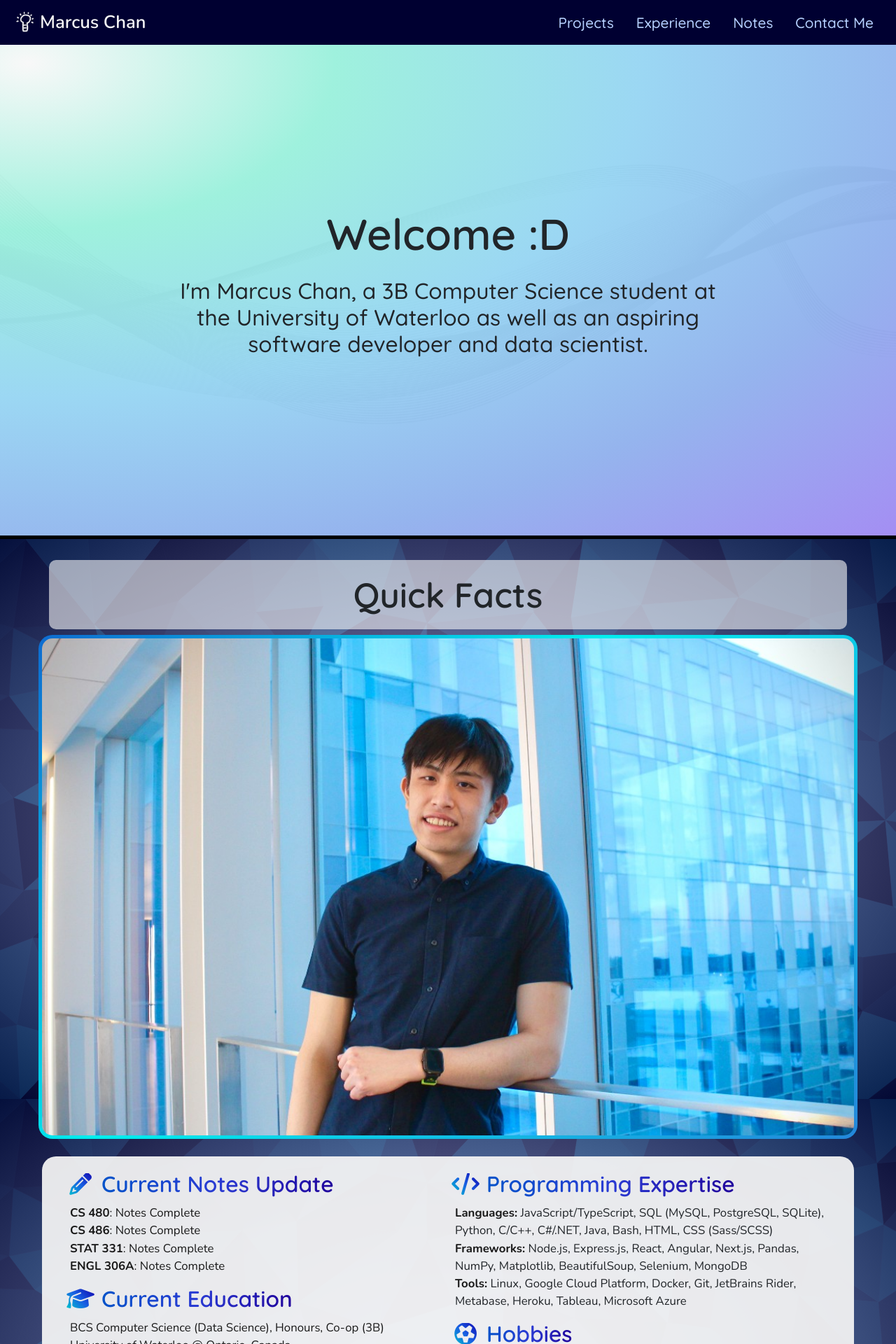
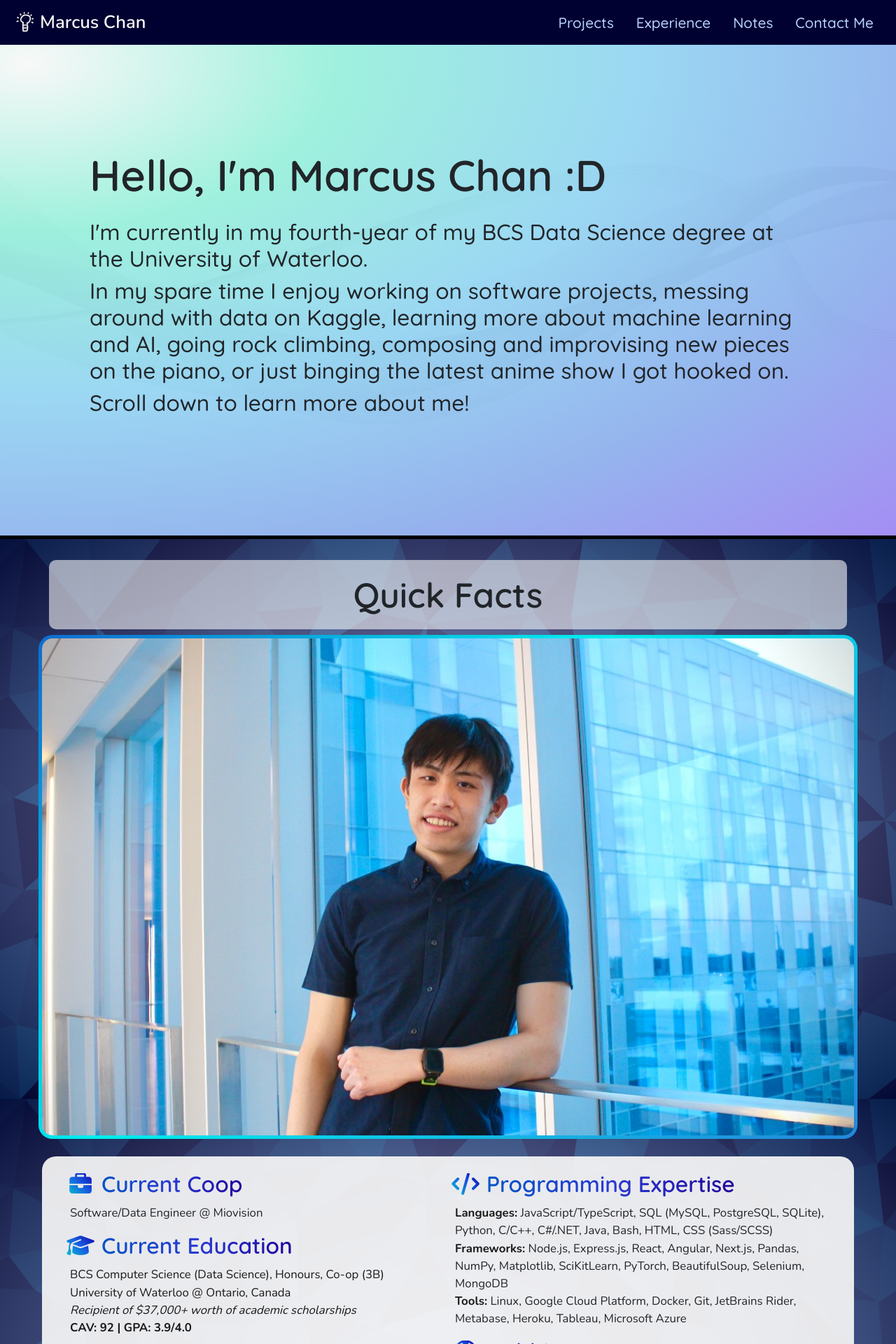
Before and after one commit to mcpenguin/the-arctic-blog, a React (Create React App) app: page / in a window 1280 px wide. Shown: the top 1920 px of the page at 70% size. Built offline with nearby package versions, Linux system fonts and the light colour scheme.

Commit message:
improvements to website

```diff
--- a/src/components/AboutMe/AboutMe.tsx
+++ b/src/components/AboutMe/AboutMe.tsx
@@ -18,6 +18,7 @@ interface personalFactProps {
   iconName: string;
   title: string;
   body: React.ReactNode;
+  show: boolean;
 }
 
 interface NotesMetadata {
@@ -34,7 +35,10 @@ const getNotesStatus = () => {
   for (const metadata of Object.values(latestCourses)) {
     res.push(
       <span>
-        <a href="#notes"><strong>{metadata.shortTitle}</strong>: {metadata.notesStatus}</a> <br />
+        <a href="#notes">
+          <strong>{metadata.shortTitle}</strong>: {metadata.notesStatus}
+        </a>{" "}
+        <br />
       </span>,
     );
   }
@@ -42,7 +46,10 @@ const getNotesStatus = () => {
 };
 
 const PersonalFact = (props: personalFactProps) => {
-  const { iconName, title, body } = props;
+  const {
+    iconName, title, body, show,
+  } = props;
+  if (show) {
     return (
       <>
         <div className="personal-facts-head">
@@ -54,6 +61,8 @@ const PersonalFact = (props: personalFactProps) => {
         <p className="personal-facts-body">{body}</p>
       </>
     );
+  }
+  return null;
 };
 
 // eslint-disable-next-line no-unused-vars
@@ -77,26 +86,32 @@ const AboutMe = (props) => (
                 // icon={NotesIcon}
                 title="Current Notes Update"
                 body={getNotesStatus()}
+                show={false}
               />
-              {/* <PersonalFact
+              <PersonalFact
                 iconName="fas fa-briefcase"
                 title="Current Coop"
-                body={<>R&D Engineer @ Ansys</>}
-              /> */}
+                body={<>Software/Data Engineer @ Miovision</>}
+                show
+              />
               <PersonalFact
                 iconName="fas fa-graduation-cap"
                 title="Current Education"
                 body={(
                   <span>
-                    BCS Computer Science (Data Science), Honours, Co-op ({CURRENT_TERM})
+                    BCS Computer Science (Data Science), Honours, Co-op (
+                    {CURRENT_TERM})
                     <br />
                     University of Waterloo @ Ontario, Canada
                     <br />
-                    <em>Recipient of $37,000+ worth of academic scholarships</em>
+                    <em>
+                      Recipient of $37,000+ worth of academic scholarships
+                    </em>
                     <br />
                     <strong>CAV: 92 | GPA: 3.9/4.0</strong>
                   </span>
                 )}
+                show
               />
             </div>
             <div className="second">
@@ -111,13 +126,15 @@ const AboutMe = (props) => (
                     <br />
                     <span className="pro-title">Frameworks:</span> Node.js,
                     Express.js, React, Angular, Next.js, Pandas, NumPy,
-                    Matplotlib, BeautifulSoup, Selenium, MongoDB
+                    Matplotlib, SciKitLearn, PyTorch, BeautifulSoup, Selenium,
+                    MongoDB
                     <br />
                     <span className="pro-title">Tools:</span> Linux, Google
                     Cloud Platform, Docker, Git, JetBrains Rider, Metabase,
                     Heroku, Tableau, Microsoft Azure
                   </>
                 )}
+                show
               />
               <PersonalFact
                 iconName="far fa-futbol"
@@ -128,6 +145,7 @@ const AboutMe = (props) => (
                     climbing, anime
                   </span>
                 )}
+                show
               />
             </div>
           </div>
--- a/src/components/ContactMe/ContactMe.scss
+++ b/src/components/ContactMe/ContactMe.scss
@@ -134,6 +134,13 @@
     color: #ffffff;
 }
 
+.wrapper .kaggle:hover,
+.wrapper .kaggle:hover .tooltip,
+.wrapper .kaggle:hover .tooltip::before {
+    background-color: rgb(4, 93, 128);
+    color: #ffffff;
+}
+
 .wrapper .linkedin:hover,
 .wrapper .linkedin:hover .tooltip,
 .wrapper .linkedin:hover .tooltip::before {
--- a/src/components/ContactMe/ContactMe.tsx
+++ b/src/components/ContactMe/ContactMe.tsx
@@ -40,16 +40,16 @@ const ContactMe = () => (
           logo="fas fa-envelope"
         />
         <ContactMePage
-          icon="instagram"
-          title="Instagram"
-          link="https://www.instagram.com/mcpenquin"
-          logo="fab fa-instagram"
-        />
-        <ContactMePage
           icon="linkedin"
           title="LinkedIn"
           link="https://www.linkedin.com/in/marcus-chanwc/"
           logo="fab fa-linkedin"
+        />
+        <ContactMePage
+          icon="kaggle"
+          title="Kaggle"
+          link="https://www.kaggle.com/mcpenguin"
+          logo="fab fa-kaggle"
         />
         <ContactMePage
           icon="github"
--- a/src/components/Experience/experienceData.tsx
+++ b/src/components/Experience/experienceData.tsx
@@ -1,6 +1,13 @@
 /* eslint-disable react/no-unescaped-entities */
 // module containing experience data
 const data = [
+  {
+    title: "Software/Data Engineer",
+    subtitle: "Miovision",
+    date: "Sep 2023 - Dec 2023",
+    content: null,
+    tags: ["coop", "tech"],
+  },
   {
     title: "Student Representive",
     subtitle: "Statistics and Actuarial Science Committee",
@@ -11,7 +18,7 @@ const data = [
   {
     title: "CodeyBot Developer Lead",
     subtitle: "Computer Science Club (CSC)",
-    date: "Aug 2022 - Present",
+    date: "Aug 2022 - Dec 2023",
     content: (
       <ul>
         <li>
--- a/src/components/Welcome/Welcome.scss
+++ b/src/components/Welcome/Welcome.scss
@@ -10,14 +10,14 @@
 	@include center;
 
 	.description {
-		width: 60%;
+		width: 80%;
 
 		h1 {
 			margin-bottom: 25px;
 		}
 
 		h1, h5 {
-			text-align: center;
+			// text-align: center;
 		}
 
 		@media (max-width: $tablet_width) {
--- a/src/components/Welcome/Welcome.tsx
+++ b/src/components/Welcome/Welcome.tsx
@@ -1,20 +1,30 @@
-import Fade from 'react-reveal/Fade';
+import Fade from "react-reveal/Fade";
 
 // import stylesheet
-import './Welcome.scss';
+import "./Welcome.scss";
 
 const TopCarousel = (): JSX.Element => (
   <section className="section-top-welcome">
     <div className="description">
       <Fade bottom opposite>
-        <h1>Welcome :D</h1>
+        <h1>Hello, I'm Marcus Chan :D</h1>
       </Fade>
       <Fade bottom delay={500} opposite>
         <h5>
-          I'm Marcus Chan, a 3B Computer Science student at the University of
-          Waterloo as well as an aspiring software developer and data
-          scientist.
+          I'm currently in my fourth-year of my BCS Data Science degree at the
+          University of Waterloo.
         </h5>
+      </Fade>
+      <Fade bottom delay={1000} opposite>
+        <h5>
+          In my spare time I enjoy working on software projects, messing around
+          with data on Kaggle, learning more about machine learning and AI,
+          going rock climbing, composing and improvising new pieces on the
+          piano, or just binging the latest anime show I got hooked on.
+        </h5>
+      </Fade>
+      <Fade bottom delay={1500} opposite>
+        <h5>Scroll down to learn more about me!</h5>
       </Fade>
     </div>
   </section>
```
Lines whose indentation alone changed are shown as unchanged.
